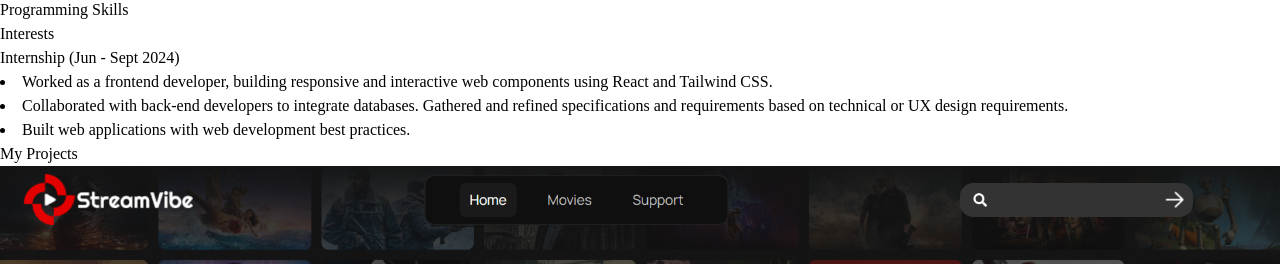
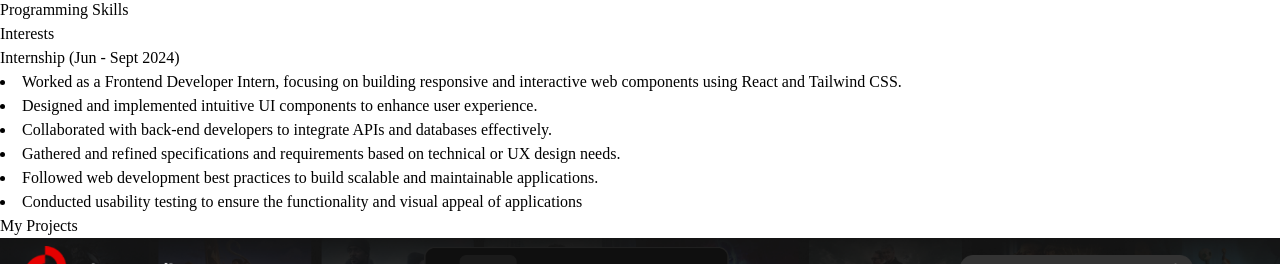
Before and after one commit to Madhusmita-Masanta/portfolio, a React (Vite) app: page / in a window 1280 px wide. Both pictures are taken after a click on the item "Work History". Shown: the part 1614-1878 px from the top of the page. Built offline with nearby package versions, Linux system fonts and the light colour scheme.

Commit message:
Update Skills.jsx

```diff
--- a/src/component/Skills.jsx
+++ b/src/component/Skills.jsx
@@ -70,9 +70,12 @@ function App() {
           {activeTab === 'workHistory' && (
             <div>
               <h1 className="text-2xl font-bold">Internship (Jun - Sept 2024)</h1>
-              <li>Worked as a frontend developer, building responsive and interactive web components using React and Tailwind CSS.</li>
-              <li>Collaborated with back-end developers to integrate databases. Gathered and refined specifications and requirements based on technical or UX design requirements.</li>
-              <li>Built web applications with web development best practices.</li>
+              <li>Worked as a Frontend Developer Intern, focusing on building responsive and interactive web components using React and Tailwind CSS.</li>
+              <li>Designed and implemented intuitive UI components to enhance user experience.</li>
+              <li>Collaborated with back-end developers to integrate APIs and databases effectively.</li>
+              <li>Gathered and refined specifications and requirements based on technical or UX design needs.</li>
+              <li>Followed web development best practices to build scalable and maintainable applications.</li>
+              <li>Conducted usability testing to ensure the functionality and visual appeal of applications</li>
             </div>
           )}
           {activeTab === 'programmingSkills' && (
```
